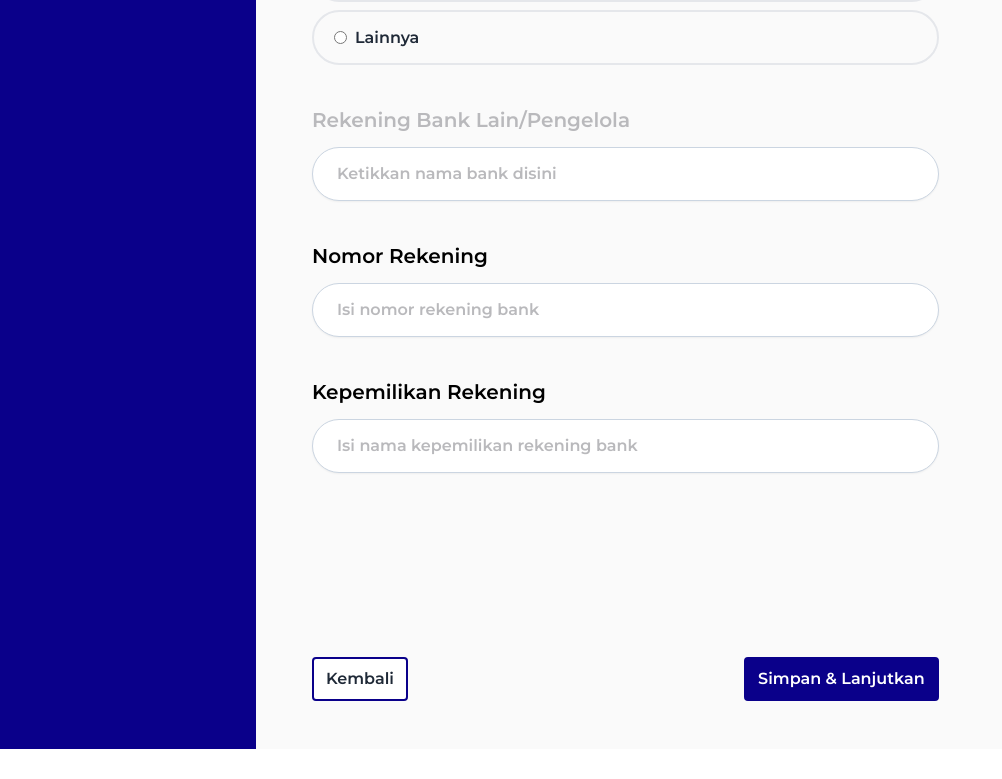
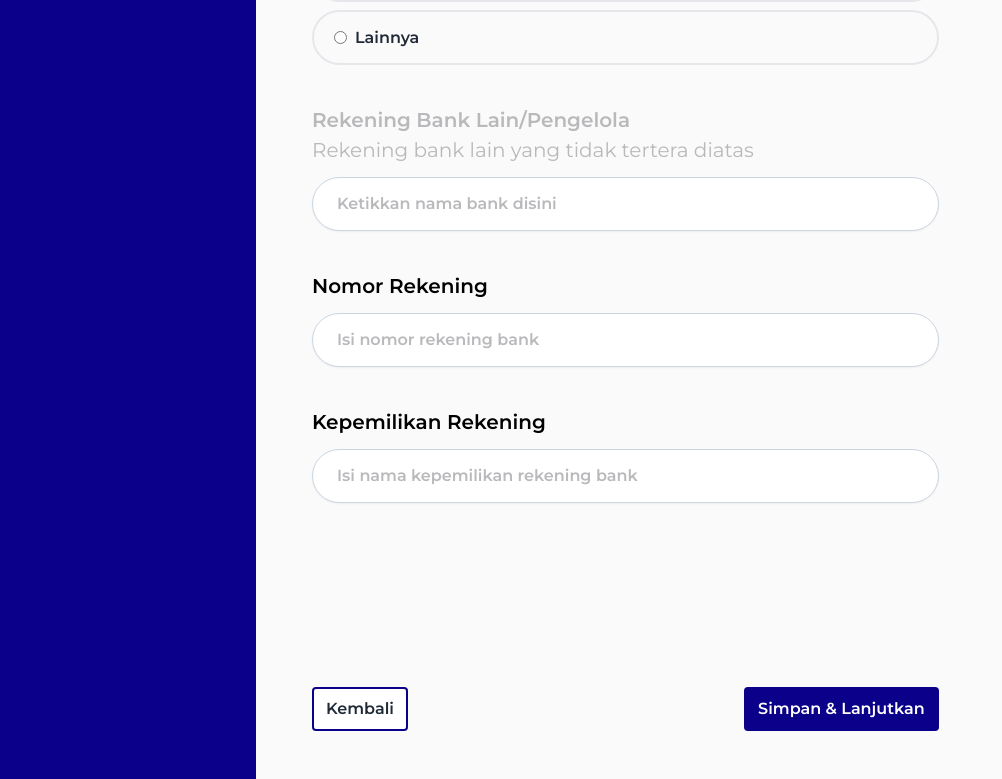
Before and after one commit to synrgy-tim-d/FSW-Frontend, a React (Vite) app: page /owner/formdata in a window 1280 px wide. Shown: the part 926-1705 px from the top of the page, without its empty margins (0-1002 px from the left). Before the commit the page ends 1675 px from the top, so only its background shows below. Built offline with nearby package versions, Linux system fonts and the light colour scheme.

Commit message:
change form description

```diff
--- a/src/components/owner/dataform/adddataprofile.jsx
+++ b/src/components/owner/dataform/adddataprofile.jsx
@@ -244,7 +244,7 @@ const AddOwnerProfile = () => {
               </span>
               <span className='block text-[20px] text-[#B9B9BC] pb-3'>
 
-              {addKost.ownerRekeningName}
+              Rekening bank lain yang tidak tertera diatas
               </span>
 
               <input
```
